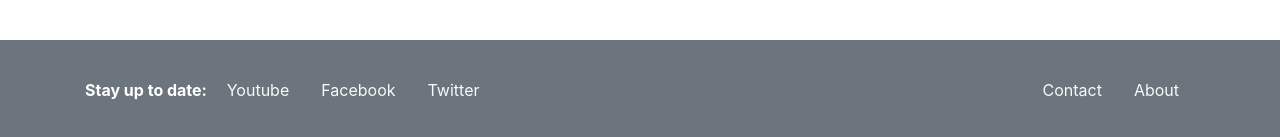
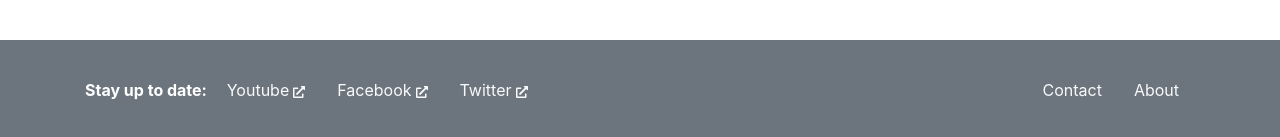
Before and after one commit to kalyan-anna/gatsby-bootstrap-labour, a Gatsby site: page / in a window 1280 px wide. Shown: the part 660-797 px from the top of the page. Built offline with nearby package versions, Linux system fonts and the light colour scheme; Gatsby itself is replaced by a stand-in of ours.

Commit message:
refactor footer external links

```diff
--- a/package.json
+++ b/package.json
@@ -4,6 +4,10 @@
   "description": "Gatsby React Bootstrap sample",
   "version": "0.1.0",
   "dependencies": {
+    "@fortawesome/fontawesome-svg-core": "^1.2.30",
+    "@fortawesome/free-brands-svg-icons": "^5.14.0",
+    "@fortawesome/free-solid-svg-icons": "^5.14.0",
+    "@fortawesome/react-fontawesome": "^0.1.11",
     "bootstrap": "^4.5.2",
     "framer-motion": "^2.7.1",
     "gatsby": "^2.24.63",
--- a/src/components/Footer/Footer.tsx
+++ b/src/components/Footer/Footer.tsx
@@ -1,24 +1,30 @@
 import React from 'react';
 import styles from './Footer.module.scss';
 import { Nav } from 'react-bootstrap';
+import { FontAwesomeIcon } from '@fortawesome/react-fontawesome';
 
-const SocialMedia = () => (
+type SocialMediaProps = {
+  items: Array<{
+    title: string;
+    link: string;
+  }>;
+};
+
+const SocialMedia: React.FC<SocialMediaProps> = ({ items }) => (
   <Nav className="d-flex flex-column  d-md-inline-flex flex-md-row">
-    <Nav.Item>
-      <Nav.Link className="text-light" href="https://www.youtube.com/">
-        Youtube
-      </Nav.Link>
-    </Nav.Item>
-    <Nav.Item>
-      <Nav.Link className="text-light" href="https://www.facebook.com/">
-        Facebook
-      </Nav.Link>
-    </Nav.Item>
-    <Nav.Item>
-      <Nav.Link className="text-light" href="https://twitter.com/">
-        Twitter
-      </Nav.Link>
-    </Nav.Item>
+    {items.map((item) => (
+      <Nav.Item>
+        <Nav.Link
+          className="text-light"
+          href={item.link}
+          target="_blank"
+          aria-label="Opens in new window"
+        >
+          <span className="mr-1">{item.title}</span>
+          <FontAwesomeIcon icon="external-link-alt" size="xs" />
+        </Nav.Link>
+      </Nav.Item>
+    ))}
   </Nav>
 );
 
@@ -29,7 +35,13 @@ const Footer = () => {
     >
       <div className="container pt-3 pt-md-0">
         <strong className="ml-3 ml-md-0">Stay up to date: </strong>
-        <SocialMedia />
+        <SocialMedia
+          items={[
+            { title: 'Youtube', link: 'https://www.youtube.com/' },
+            { title: 'Facebook', link: 'https://www.facebook.com/' },
+            { title: 'Twitter', link: 'https://twitter.com/' },
+          ]}
+        />
         <div className="d-md-none border border-dark rounded my-2"></div>
         <Nav className="d-flex flex-column d-md-inline-flex flex-md-row float-md-right">
           <Nav.Item>
--- a/src/layouts/AppLayout.tsx
+++ b/src/layouts/AppLayout.tsx
@@ -3,6 +3,12 @@ import Header from '../components/Header/Header';
 import styles from './AppLayout.module.scss';
 import '../styles/global.scss';
 import Footer from '../components/Footer/Footer';
+
+import { library } from '@fortawesome/fontawesome-svg-core';
+import { fab } from '@fortawesome/free-brands-svg-icons';
+import { faExternalLinkAlt } from '@fortawesome/free-solid-svg-icons';
+
+library.add(fab, faExternalLinkAlt);
 
 const AppLayout = ({ children }) => {
   return (
```
Also changed, not shown: 1 other file.
